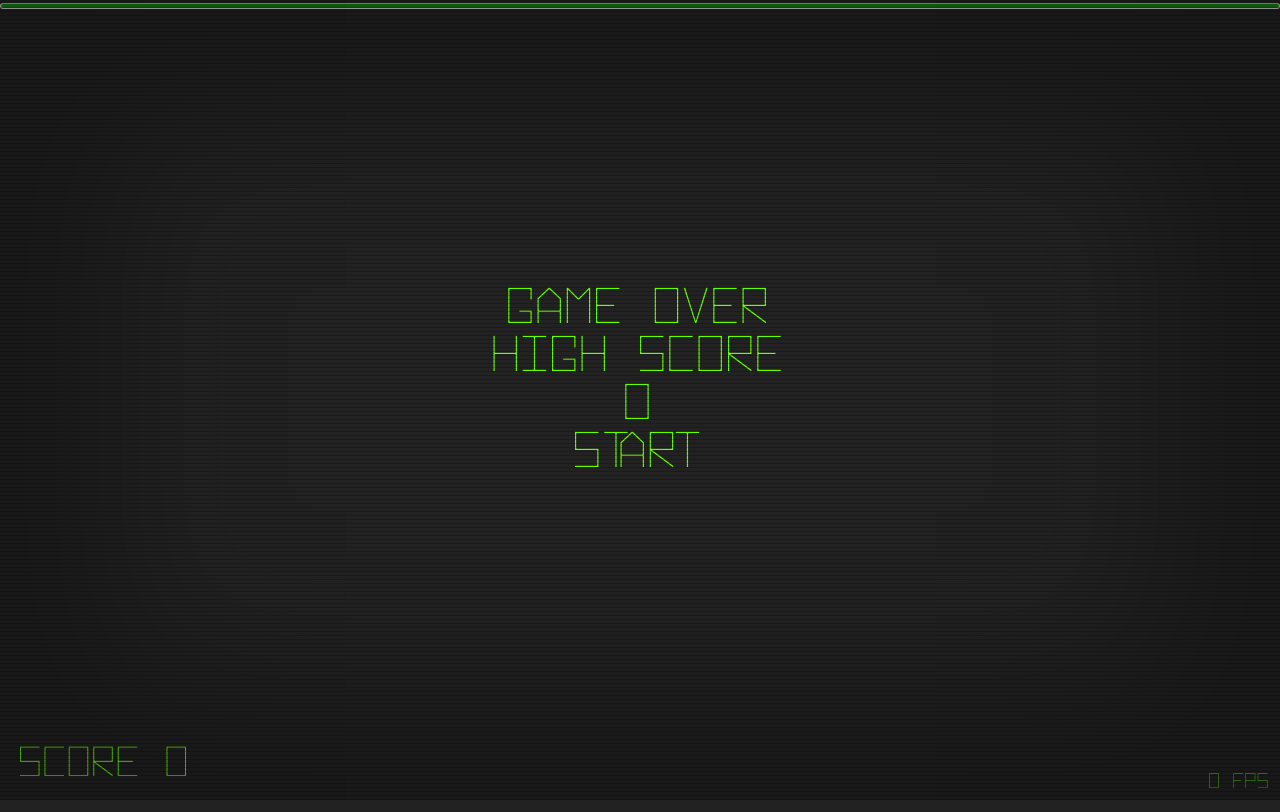
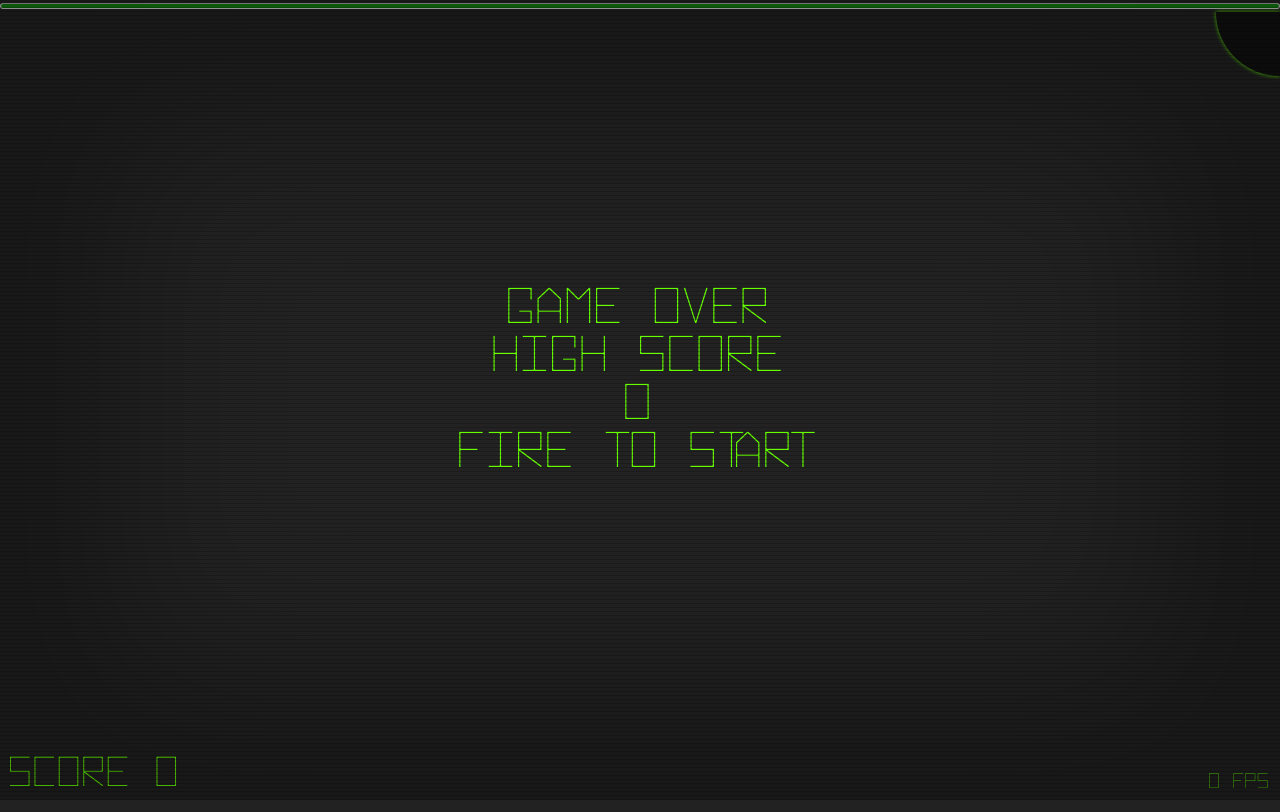
Before and after one commit to Starwort/asteroids, a plain HTML site: page index.html in a window 1280 px wide. Drawn offline with Linux system fonts and the light colour scheme.

Commit message:
fullscreen and tweaks

```diff
--- a/css/main.css
+++ b/css/main.css
@@ -12,6 +12,10 @@
   padding: 0;
   margin: 0;
   line-height: 1;
+  overflow: hidden;
+  -webkit-user-select: none;
+  -moz-user-select: none;
+  user-select: none;
 }
 
 html, body {
@@ -22,12 +26,11 @@ html, body {
   font-weight: 300;
   color: #eee;
   background-color: #222;
-  overflow: hidden;
 }
 
 body::after {
   content: '';
-  position: absolute;
+  position: fixed;
   left: 0;
   right: 0;
   top: 0;
@@ -39,7 +42,7 @@ body::after {
 }
 
 #game {
-  position: absolute;
+  position: fixed;
   top: 0;
   bottom: 0;
   left: 0;
@@ -57,7 +60,7 @@ body::after {
 }
 
 #health {
-  position: absolute;
+  position: fixed;
   top: 0;
   left: 0;
   width: 100vw;
@@ -65,22 +68,38 @@ body::after {
 }
 
 #score, #fps {
-  position: absolute;
-  bottom: 0.5em;
-  left: 0.5em;
+  position: fixed;
+  bottom: 10px;
+  left: auto;
+  right: auto;
   font-size: 5vh;
   color: #6f0;
 }
 
+#score {
+  left: 10px;
+}
+
 #fps {
-  left: auto;
-  right: 0.5em;
+  right: 10px;
   font-size: 2.5vh;
+}
+
+#fullscreen {
+  position: fixed;
+  width: 8vh;
+  height: 8vh;
+  top: 1.5vh;
+  right: 0;
+  background-color: rgba(0,0,0,0.5);
+  box-shadow: 0px 0px 4px #6f0;
+  border-radius: 0 0 0 100% / 0 0 0 100%;
+  cursor: pointer;
 }
 
 #start {
   transform: scale(0);
-  position: absolute;
+  position: fixed;
   width: 8em;
   height: 5em;
   top: 0;
@@ -92,55 +111,54 @@ body::after {
   text-align: center;
   color: #6f0;
   cursor: pointer;
-  transition: transform 1s cubic-bezier(0.175, 0.885, 0.32, 1.275);
+  transition: transform 1s ease-in;
 }
 
 #start.active {
   transform: scale(1);
+  transition-timing-function: cubic-bezier(0.175, 0.885, 0.32, 1.275);
 }
 
-#touch {
-  position: absolute;
+#control {
+  position: fixed;
   top: 0;
   bottom: 0;
   left: 0;
   right: 0;
 }
 
-#touch div {
+#control div {
   display: none;
   position: absolute;
   width: 12vmax;
   height: 12vmax;
-  border-width: 3px;
-  border-style: solid;
   border-radius: 50%;
 }
 
-#touch.active div {
+#control.active div {
   display: block;
 }
 
 #left {
   left: 1vmax;
   bottom: calc(8vh + 12vmax);
-  border: 3px solid rgba(255,255,255,0.3);
+  background-color: rgba(255,255,255,0.1);
 }
 
 #right {
   left: 6vmax;
   bottom: 8vh;
-  border: 3px solid rgba(255,255,255,0.3);
+  background-color: rgba(255,255,255,0.1);
 }
 
 #up {
   right: 1vmax;
   bottom: calc(8vh + 12vmax);
-  border: 6px solid rgba(255,0,0,0.4);
+  background-color: rgba(255,0,0,0.2);
 }
 
 #down {
   right: 6vmax;
   bottom: 8vh;
-  border: 6px solid rgba(60,255,60,0.4);
+  background-color: rgba(60,255,60,0.2);
 }
--- a/index.html
+++ b/index.html
@@ -20,18 +20,20 @@
   <p id="score">SCORE <span>0</span></p>
   <p id="fps"><span>0</span> FPS</p>
 
-  <div id="touch">
+  <div id="control">
     <div id="left" data-input="left"></div>
     <div id="right" data-input="right"></div>
     <div id="up" data-input="up"></div>
     <div id="down" data-input="down"></div>
   </div>
 
+  <div id="fullscreen"></div>
+
   <div id="start">
     <p>GAME OVER</p>
     <p>HIGH SCORE</p>
     <p id="hiscore">0</p>
-    <p>START</p>
+    <p>FIRE TO START</p>
   </div>
 
   <script type="module" src="./js/main.js"></script>
--- a/js/canvas.js
+++ b/js/canvas.js
@@ -37,4 +37,12 @@ export function canvasInit(game) {
 
   }
 
+  // fullscreen
+  if (game.fullscreen) game.fullscreen.addEventListener('click', () => {
+
+    if (!document.fullscreenElement) document.documentElement.requestFullscreen();
+    else if (document.exitFullscreen) document.exitFullscreen();
+
+  });
+
 }
--- a/js/main.js
+++ b/js/main.js
@@ -11,9 +11,10 @@ const game = {
   start: '#start',
   health: '#health',
   score: '#score span',
+  fullscreen: '#fullscreen',
   points: 0,
   fps: '#fps span',
-  toucharea: '#touch',
+  controlarea: '#control',
   hiscore: '#hiscore',
   hipoints: parseInt(localStorage.getItem('hipoints') || 0, 10),
   powers: ['shots', 'shield', 'speed', 'size', 'strong', 'spread'],
@@ -24,9 +25,10 @@ let
   rAF,        // requestAnimationFrame object
   fireStart;  // fire to start interval
 
-// fake service worker
+
+// service worker
 if ('serviceWorker' in navigator) {
-  navigator.serviceWorker.register('../sw.js', { scope: '../'})
+  navigator.serviceWorker.register('sw.js', { scope: './'})
     .then(() => {})
     .catch(() => {});
 }
@@ -49,11 +51,14 @@ window.addEventListener('DOMContentLoaded', () => {
   // FPS counter
   game.fps = document.querySelector(game.fps);
 
+  // full screen
+  game.fullscreen = document.querySelector(game.fullscreen);
+
   // canvas
   canvasInit(game);
 
   // game input
-  game.input = inputInit(document.querySelector(game.toucharea));
+  game.input = inputInit(document.querySelector(game.controlarea));
   sound.init();
 
   // tab active handler
--- a/js/sprite.js
+++ b/js/sprite.js
@@ -57,7 +57,7 @@ class Sprite {
     this.velDec = 2;
 
     // styles
-    this.lineWidth = Math.ceil(this.maxX / 200);
+    this.lineWidth = Math.ceil(this.maxX / game.scale / 150);
     this.lineColor = '#fff';
     this.lineBlur = Math.floor(this.lineWidth * 1.5);
     this.lineBlurColor = this.lineColor;
@@ -359,7 +359,7 @@ export class Rock extends Sprite {
     this.type = 'rock';
 
     // style
-    let c = lib.randomInt(6, 15).toString(16);
+    let c = lib.randomInt(8, 15).toString(16);
     c = `#${c + c + c}`;
 
     this.setScale = 2;
```
Also changed, not shown: sw.js (+7 -2 lines), README.md.
